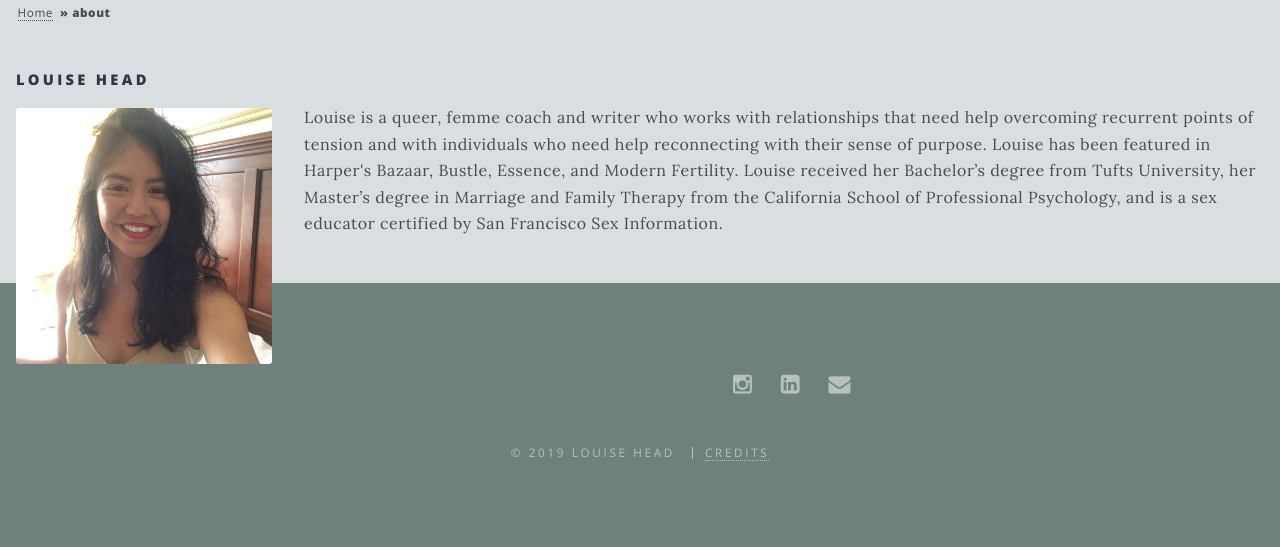
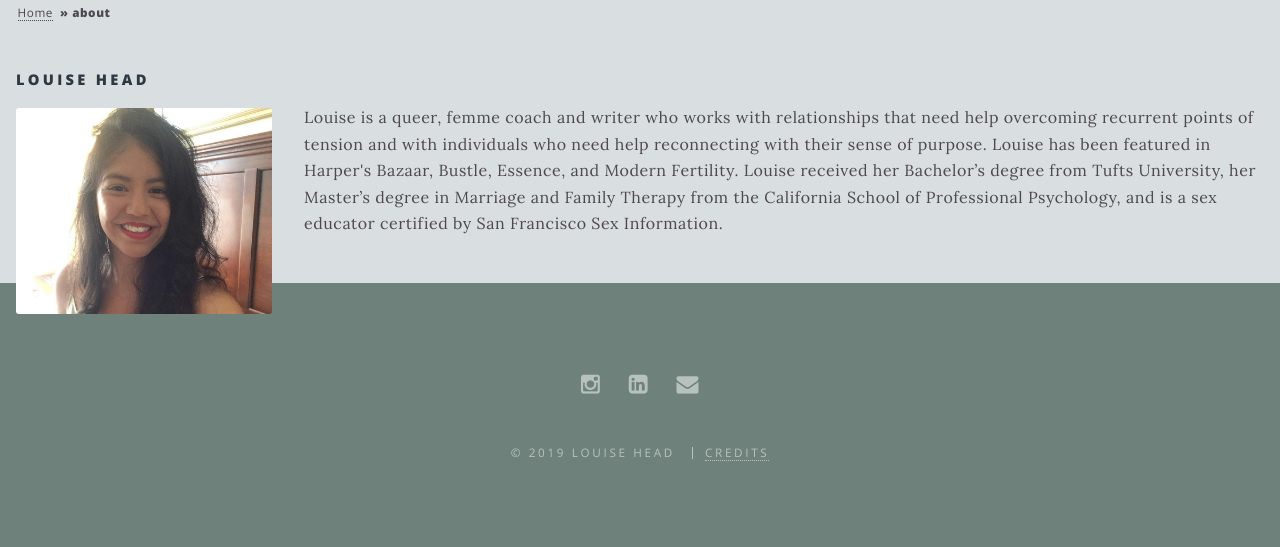
Before and after one commit to lehead/lehead.github.io, a Jekyll site: the page built from _pages/about.html, in a window 1280 px wide. Shown: the part 361-908 px from the top of the page. Built offline with Jekyll 4.4.1, drawn with Linux system fonts in a browser that asks for light colours.

Commit message:
change about pic

```diff
--- a/_pages/about.html
+++ b/_pages/about.html
@@ -11,7 +11,7 @@ background-image: setee_annie-spratt-538523-unsplash.jpg
 
 <body>
 
-   <p>{% include post_picwrap.html pos = "left" max = "256" src="/images/goldlouise.JPG" %}
+   <p>{% include post_picwrap.html pos = "left" max = "256" src="/images/goldlouisesmall.JPG" %}
      Louise is a queer, femme coach and writer who works with relationships that need help overcoming recurrent points of tension and with individuals who need help reconnecting with their sense of purpose. Louise has been featured in Harper's Bazaar, Bustle, Essence, and Modern Fertility. Louise received her Bachelor’s degree from Tufts University, her Master’s degree in Marriage and Family Therapy from the California School of Professional Psychology, and is a sex educator certified by San Francisco Sex Information.
 </p>
 </body>
```
Also changed, not shown: images/goldlouisesmall.JPG (added).
